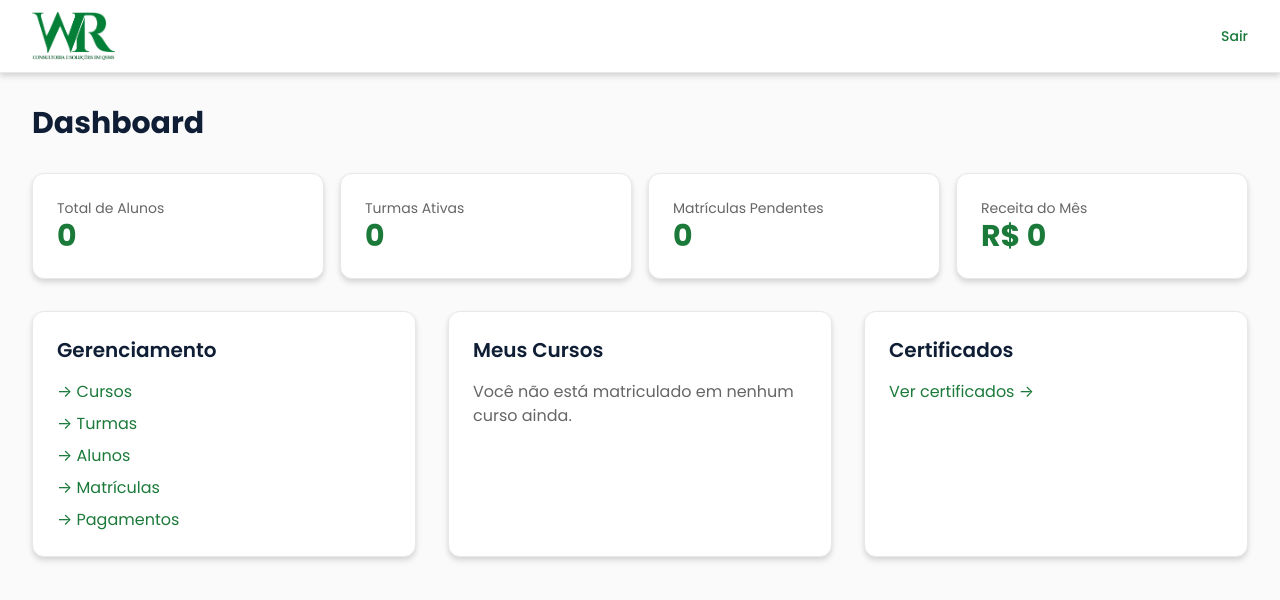
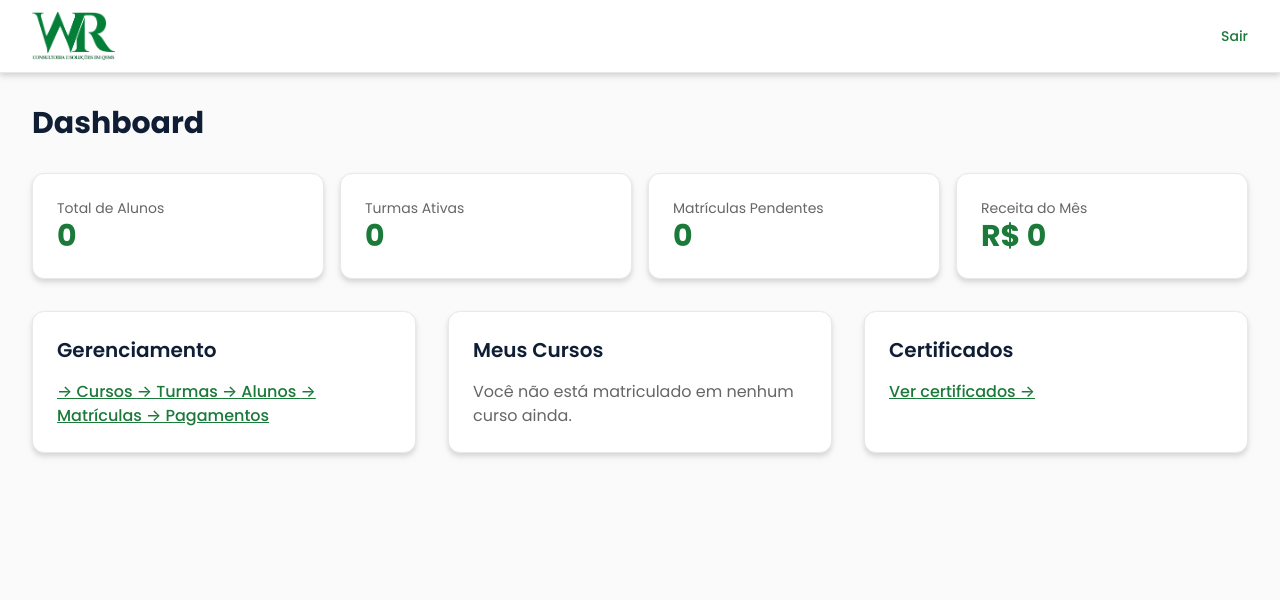
Before and after one commit to LeonardoRFragoso/Plataforma-Cursos-WRConsultoria, a Vue app in the folder web/: page /dashboard in a window 1280 px wide. Shown: the top 600 px of the page. Built offline with nearby package versions, Linux system fonts and the light colour scheme; no server answers; sample sign-in values are in the browser's storage.

Commit message:
refactor: usar componentes reutilizáveis em Dashboard.vue
- Substituir divs de cards por AppCard
- Usar AppLink para links de navegação
- Remover classes Tailwind cruas
- Usar slots de header do AppCard
- Código mais limpo e consistente

```diff
--- a/web/src/views/Dashboard.vue
+++ b/web/src/views/Dashboard.vue
@@ -6,57 +6,63 @@
       <h1 class="text-3xl font-bold text-secondary-900 mb-8">Dashboard</h1>
 
       <div v-if="isAdmin" class="grid grid-cols-1 md:grid-cols-4 gap-4 mb-8">
-        <div class="bg-white p-6 rounded-lg shadow-md border border-gray-200">
+        <AppCard>
           <div class="text-gray-600 text-sm">Total de Alunos</div>
           <div class="text-3xl font-bold text-primary-600">{{ stats.totalStudents }}</div>
-        </div>
-        <div class="bg-white p-6 rounded-lg shadow-md border border-gray-200">
+        </AppCard>
+        <AppCard>
           <div class="text-gray-600 text-sm">Turmas Ativas</div>
           <div class="text-3xl font-bold text-primary-600">{{ stats.activeClasses }}</div>
-        </div>
-        <div class="bg-white p-6 rounded-lg shadow-md border border-gray-200">
+        </AppCard>
+        <AppCard>
           <div class="text-gray-600 text-sm">Matrículas Pendentes</div>
           <div class="text-3xl font-bold text-primary-600">{{ stats.pendingEnrollments }}</div>
-        </div>
-        <div class="bg-white p-6 rounded-lg shadow-md border border-gray-200">
+        </AppCard>
+        <AppCard>
           <div class="text-gray-600 text-sm">Receita do Mês</div>
           <div class="text-3xl font-bold text-primary-600">R$ {{ stats.monthlyRevenue }}</div>
-        </div>
+        </AppCard>
       </div>
 
       <div class="grid grid-cols-1 md:grid-cols-3 gap-8">
-        <div v-if="isAdmin" class="bg-white p-6 rounded-lg shadow-md border border-gray-200">
-          <h3 class="text-xl font-semibold text-secondary-900 mb-4">Gerenciamento</h3>
+        <AppCard v-if="isAdmin">
+          <template #header>
+            <h3 class="text-xl font-semibold text-secondary-900">Gerenciamento</h3>
+          </template>
           <div class="space-y-2">
-            <router-link to="/courses" class="block text-primary-600 hover:text-primary-700 transition-colors">
+            <AppLink to="/courses">
               → Cursos
-            </router-link>
-            <router-link to="/classes" class="block text-primary-600 hover:text-primary-700 transition-colors">
+            </AppLink>
+            <AppLink to="/classes">
               → Turmas
-            </router-link>
-            <router-link to="/students" class="block text-primary-600 hover:text-primary-700 transition-colors">
+            </AppLink>
+            <AppLink to="/students">
               → Alunos
-            </router-link>
-            <router-link to="/enrollments" class="block text-primary-600 hover:text-primary-700 transition-colors">
+            </AppLink>
+            <AppLink to="/enrollments">
               → Matrículas
-            </router-link>
-            <router-link to="/payments" class="block text-primary-600 hover:text-primary-700 transition-colors">
+            </AppLink>
+            <AppLink to="/payments">
               → Pagamentos
-            </router-link>
+            </AppLink>
           </div>
-        </div>
+        </AppCard>
 
-        <div class="bg-white p-6 rounded-lg shadow-md border border-gray-200">
-          <h3 class="text-xl font-semibold text-secondary-900 mb-4">Meus Cursos</h3>
+        <AppCard>
+          <template #header>
+            <h3 class="text-xl font-semibold text-secondary-900">Meus Cursos</h3>
+          </template>
           <p class="text-gray-600">Você não está matriculado em nenhum curso ainda.</p>
-        </div>
+        </AppCard>
 
-        <div class="bg-white p-6 rounded-lg shadow-md border border-gray-200">
-          <h3 class="text-xl font-semibold text-secondary-900 mb-4">Certificados</h3>
-          <router-link to="/certificates" class="text-primary-600 hover:text-primary-700 transition-colors">
+        <AppCard>
+          <template #header>
+            <h3 class="text-xl font-semibold text-secondary-900">Certificados</h3>
+          </template>
+          <AppLink to="/certificates">
             Ver certificados →
-          </router-link>
-        </div>
+          </AppLink>
+        </AppCard>
       </div>
     </div>
   </div>
@@ -67,6 +73,8 @@ import { ref, computed } from 'vue'
 import { useRouter } from 'vue-router'
 import { useAuthStore } from '../stores/auth'
 import AppNavbar from '../components/AppNavbar.vue'
+import AppCard from '../components/AppCard.vue'
+import AppLink from '../components/AppLink.vue'
 
 const router = useRouter()
 const authStore = useAuthStore()
```
